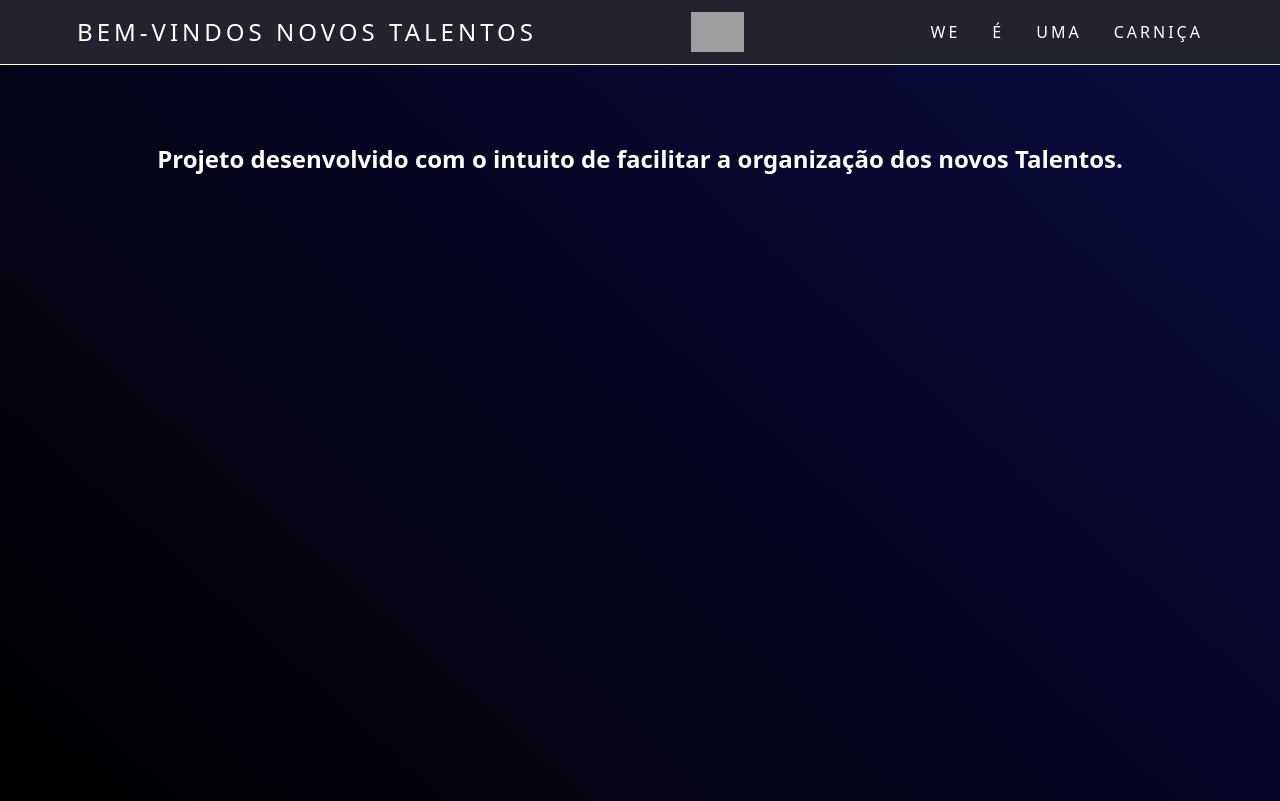
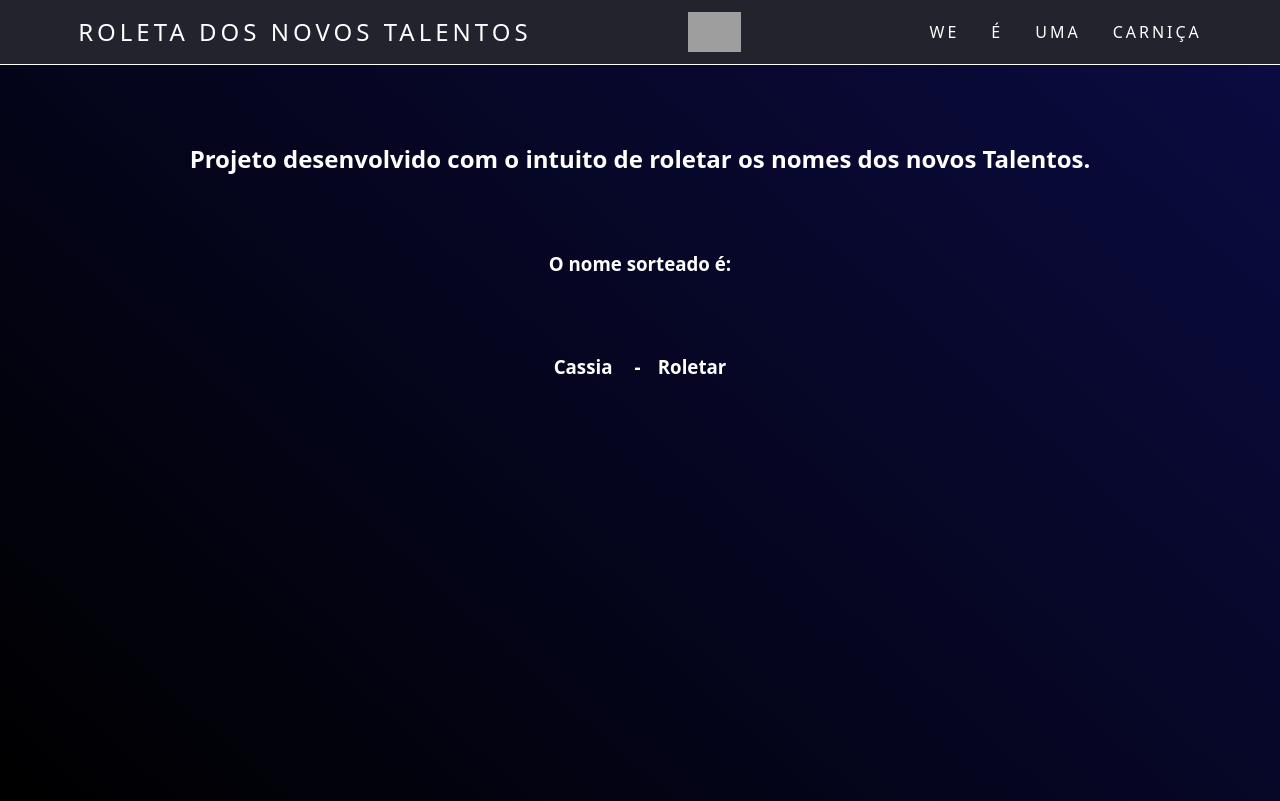
Before and after one commit to LeonardoXavier1/NT-imply, a PHP site: page / in a window 1280 px wide. Run offline with PHP 8.4, Linux system fonts and the light colour scheme; grey boxes are pictures that could not be loaded.

Commit message:
nt-imply3

```diff
--- a/css/style.css
+++ b/css/style.css
@@ -123,3 +123,11 @@ h1,h2,h3{
   padding-top: 10vh;
   text-align: center;
 }
+
+p{
+  font-family: system-ui, -apple-system, Helvetica, Arial, sans-serif;
+  color: #fff;
+  margin-top: 0.1vh;
+  padding-bottom: 10vh;
+  text-align: center;
+}
--- a/index.html
+++ b/index.php
@@ -13,7 +13,7 @@
   <body>
     <header>
       <nav>
-        <a class="logo" href="/">Bem-Vindos Novos Talentos</a>
+        <a class="logo" href="/">Roleta dos Novos Talentos</a>
         <img src="https://imply.com/wp-content/uploads/logo-476x154.png" alt="logo da imply">
         <div class="mobile-menu">
           <div class="line1"></div>
@@ -30,10 +30,18 @@
     </header>
 
     <main>
-      <h2 >Projeto desenvolvido com o intuito de facilitar a organização dos novos Talentos.</h2>
+      <h2 >Projeto desenvolvido com o intuito de roletar os nomes dos novos Talentos.</h2>
+      <?php
 
+      $nomes = array("João", "Ricardo", "Daniela", "Leonardo", "Felipe","Cassia", "Vinicius U.", "Vinicius C.", "Lucas R.", "Lucas C.", "Matheus A.", "Ken", "Gabriel", "Matheus C.");
 
+      $indice = array_rand($nomes);
+      $nomeSorteado = $nomes[$indice];
 
+      echo "<h3> O nome sorteado é: <h3>" . $nomeSorteado;
+
+    ?>
+    <a onclick="atualizarPagina()" class="codepen-button"><span>ㅤ-ㅤRoletar</span></a>
 
 
 
--- a/js/javascript.js
+++ b/js/javascript.js
@@ -1,3 +1,7 @@
+function atualizarPagina() {
+  location.reload(); // Atualiza a página
+}
+
 class MobileNavbar {
     constructor(mobileMenu, navList, navLinks) {
       this.mobileMenu = document.querySelector(mobileMenu);
```
